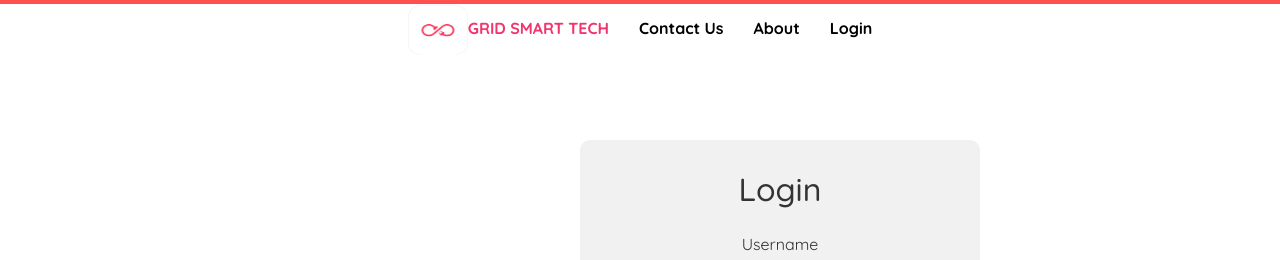
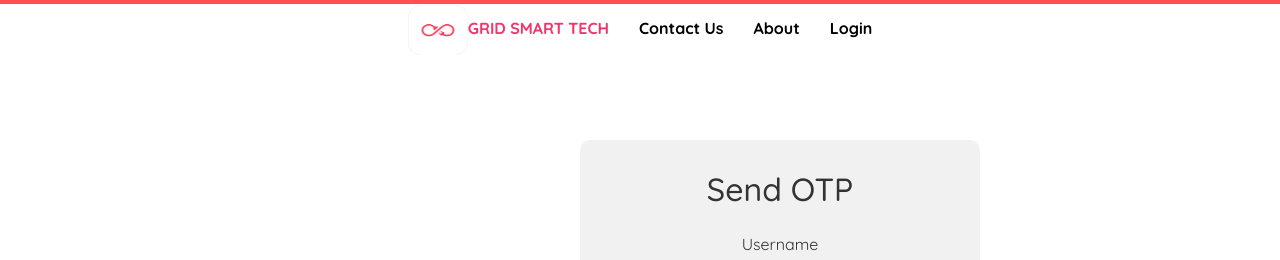
Before and after one commit to Aashish17405/BlockChain_based_Secured_Microgrid, a React (Create React App) app: page /login in a window 1280 px wide. Shown: the top 260 px of the page. Built offline with nearby package versions, Linux system fonts and the light colour scheme.

Commit message:
final code

```diff
--- a/src/Login.js
+++ b/src/Login.js
@@ -199,7 +199,7 @@ const Login = ({ setIsLoggedIn }) => {
   return (
 
     <div className="login-box">
-      <h2 className="log">Login</h2>
+      <h2 className="log">Send OTP</h2>
       <form onSubmit={handleLogin}>
         <div>
           <label htmlFor="username" className="form-label">
```
Also changed, not shown: 1 other file (tests, documents, lock files or other folders).
